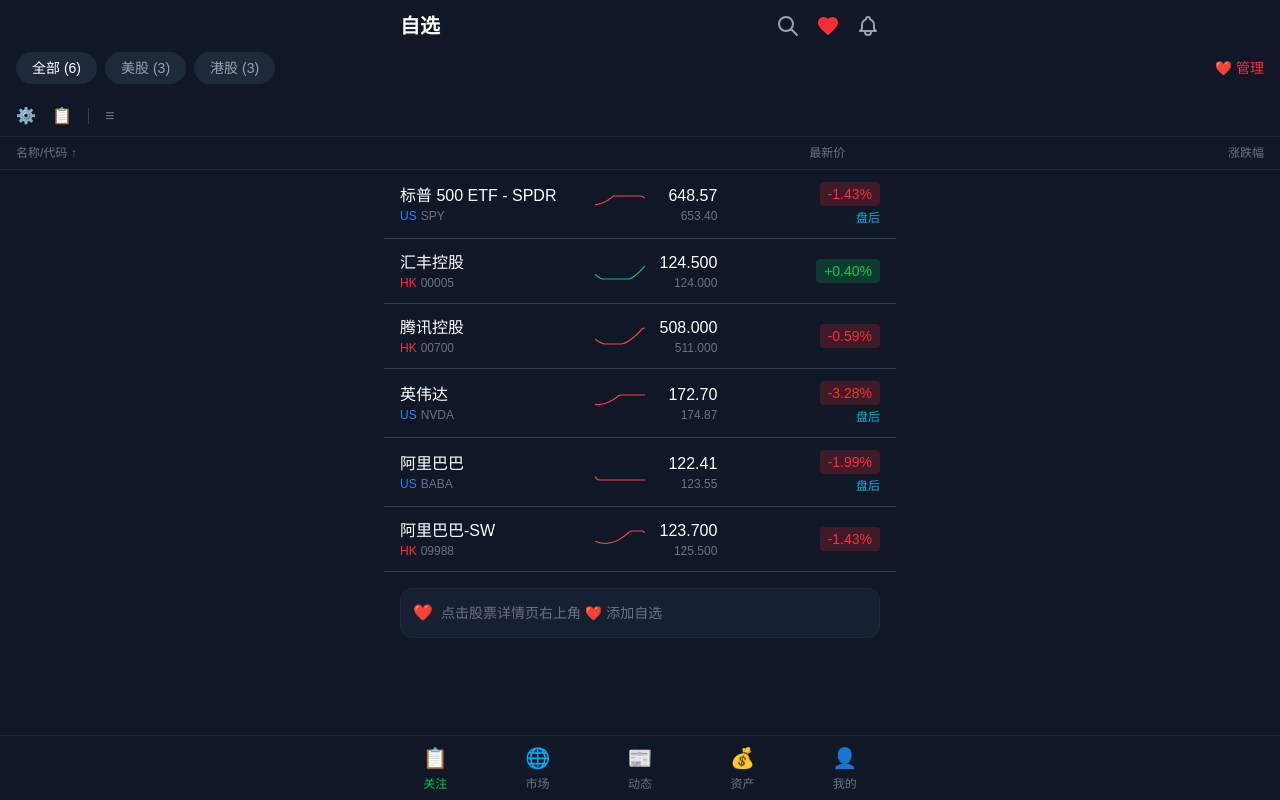
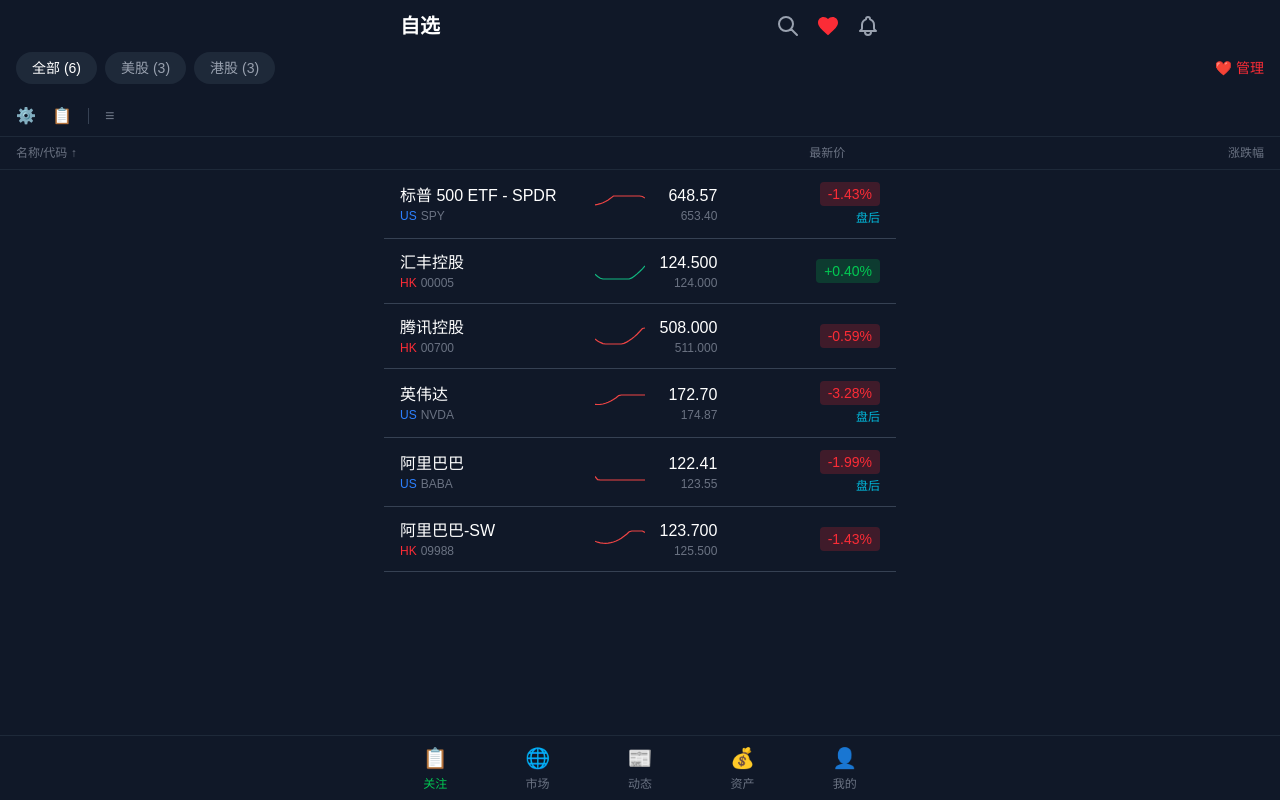
Before and after one commit to starwrights-org/trading-app, a Next.js app: page / in a window 1280 px wide. Built offline with nearby package versions, Linux system fonts and the light colour scheme; no server answers.

Commit message:
🗑️ 删除底部收藏提示

```diff
--- a/src/app/page.tsx
+++ b/src/app/page.tsx
@@ -324,20 +324,6 @@
           </div>
         )}
 
-        {/* 底部提示 */}
-        {!loading && watchlist.length > 0 && (
-          <div className={`mx-4 mt-4 p-3 rounded-xl ${colors.bgCard} border ${colors.border}`}>
-            <div className="flex items-center gap-2">
-              <span className="text-red-500">❤️</span>
-              <span className={`text-sm ${colors.textMuted}`}>
-                {favorites.length > 0
-                  ? `已收藏 ${favorites.length} 只股票，在详情页点击 ❤️ 管理收藏`
-                  : '点击股票详情页右上角 ❤️ 添加自选'
-                }
-              </span>
-            </div>
-          </div>
-        )}
       </div>
 
       <BottomNav active="home" />
```
